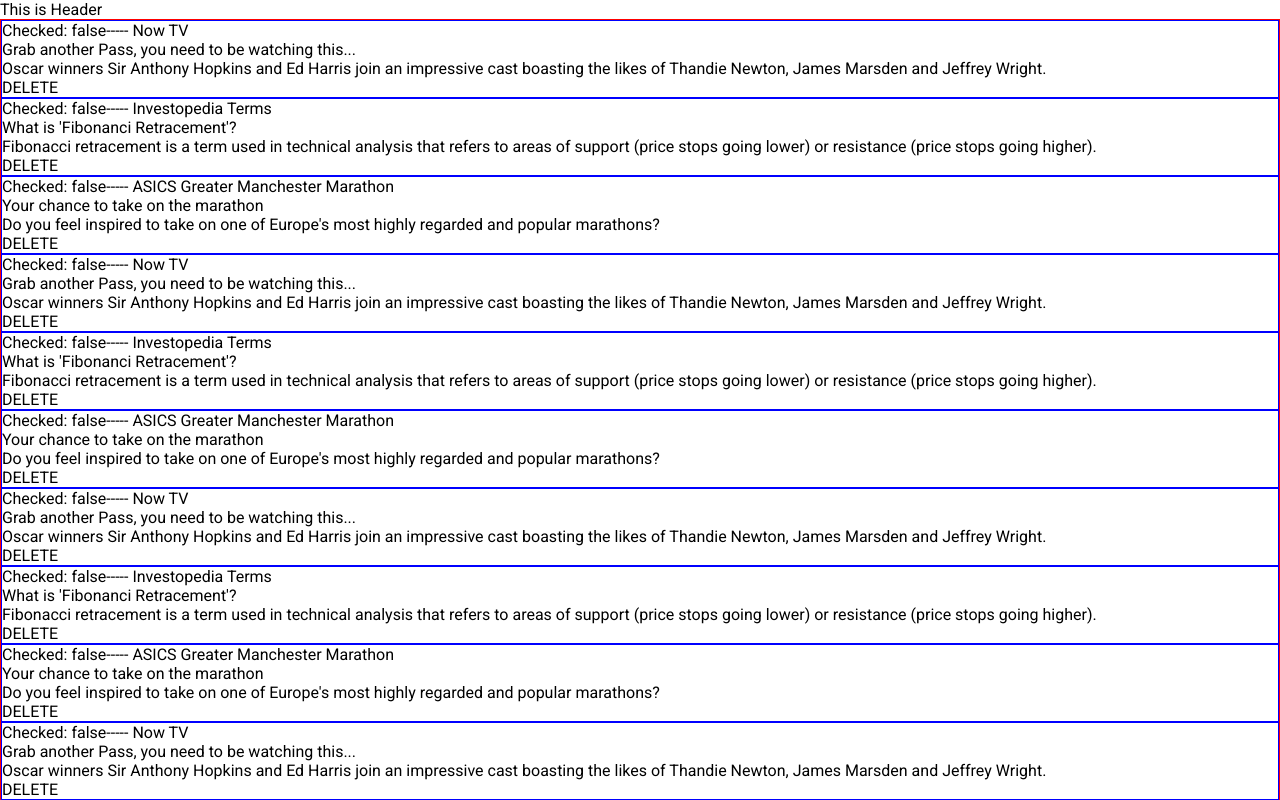
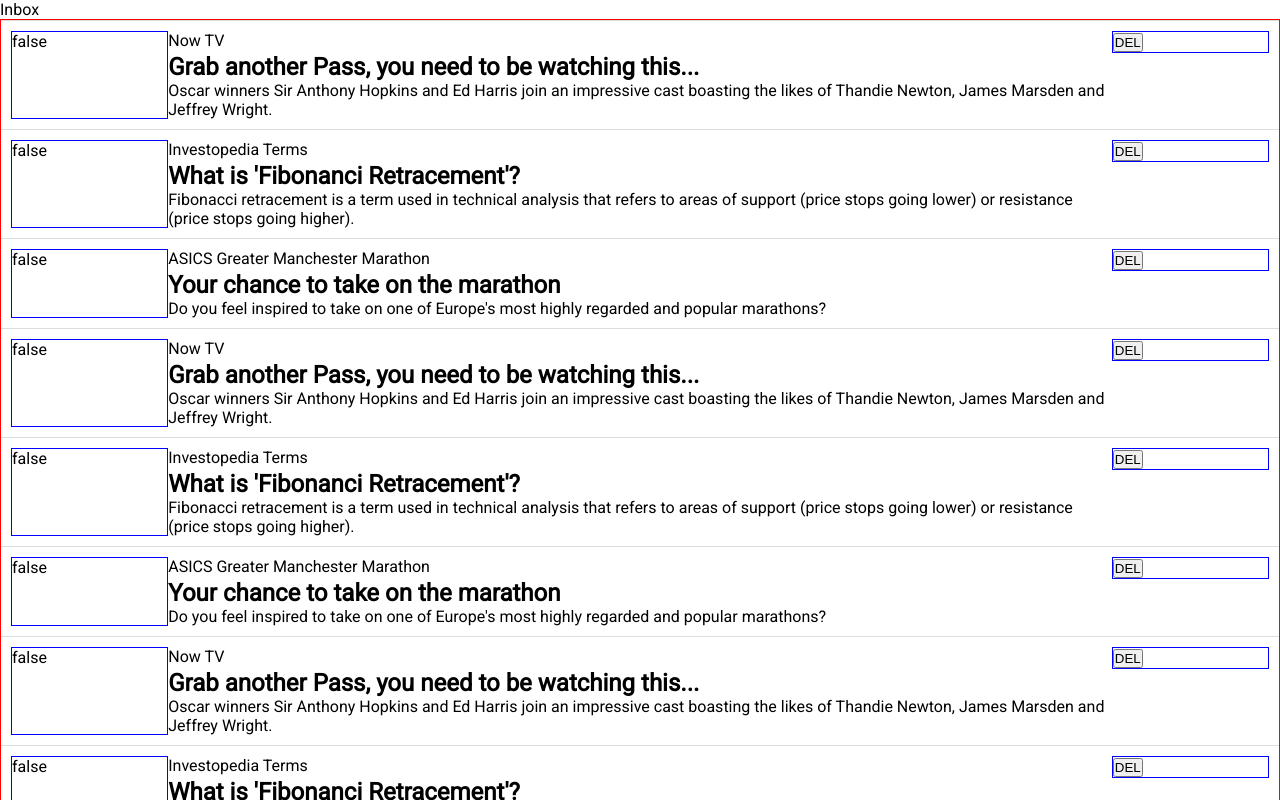
Before and after one commit to pobch/mail-inbox, a React (Create React App) app: page / in a window 1280 px wide. Shown: the top 800 px of the page. Built offline with nearby package versions, Linux system fonts and the light colour scheme.

Commit message:
working on grid layout of MailItem

```diff
--- a/src/App.tsx
+++ b/src/App.tsx
@@ -19,10 +19,10 @@ export interface Mail {
 /**
  * -------------------- STYLES -----------------------
  */
-const Layout: React.FC = styled.div`
+const Layout = styled.div`
   width: 100%;
 `
-const Wrapper: React.FC = styled.div`
+const MailWrapper = styled.div`
   border: 1px solid red;
 `
 
@@ -31,7 +31,6 @@ const Wrapper: React.FC = styled.div`
  */
 const App: React.FC = () => {
   const [mails, setMails] = useState<Mail[]>(initialState)
-  console.log(mails)
 
   const handleDelete = (id: string): React.EventHandler<React.MouseEvent> => {
     return () => {
@@ -55,7 +54,7 @@ const App: React.FC = () => {
   return (
     <Layout>
       <Header />
-      <Wrapper>
+      <MailWrapper>
         {mails.map(mail => (
           <MailItem
             key={mail.id}
@@ -67,7 +66,7 @@ const App: React.FC = () => {
             onClick={handleChecked(mail.id)}
           />
         ))}
-      </Wrapper>
+      </MailWrapper>
     </Layout>
   )
 }
--- a/src/Header.tsx
+++ b/src/Header.tsx
@@ -1,7 +1,7 @@
 import React from 'react'
 
 const Header: React.FC = () => {
-  return <header>This is Header</header>
+  return <header style={{ position: 'sticky', top: '0' }}>Inbox</header>
 }
 
 export { Header }
--- a/src/MailItem.tsx
+++ b/src/MailItem.tsx
@@ -1,6 +1,9 @@
 import React from 'react'
 import styled from 'styled-components'
 
+/**
+ * ------------------------ TYPES ------------------------------
+ */
 interface MailProps {
   subject: string
   body: string
@@ -10,18 +13,53 @@ interface MailProps {
   onClick: React.EventHandler<React.MouseEvent>
 }
 
+/**
+ * ------------------------- STYLES -------------------------------
+ */
+
+// Grid Container
+const MailItemWrapper = styled.article<{ checked: boolean }>`
+  border-top: 1px solid #ddd;
+  padding: 10px;
+  display: grid;
+  grid-template-columns: 1fr 6fr 1fr;
+  ${props => props.checked && `background-color: #ddd;`}
+`
+
+// Grid Items
+const Checked = styled.div`
+  border: 1px solid blue;
+  grid-column: 1 / 2;
+  grid-row: 1 / span 3;
+`
+const Sender = styled.div`
+  grid-column: 2 / 3;
+`
+const BtnWrapper = styled.div`
+  border: 1px solid blue;
+  grid-column: 3 / 4;
+`
+const Heading = styled.h2`
+  grid-column: 2 / 3;
+`
+const Content = styled.p`
+  grid-column: 2 / 3;
+`
+
+/**
+ * ----------------------- COMPONENT -------------------------------
+ */
 const MailItem: React.FC<MailProps> = props => {
   return (
-    <div style={{ border: '1px solid blue' }} onClick={props.onClick}>
-      <span>Checked: {`${props.checked}`}</span>
-      ----- {props.sender}
-      <br />
-      {props.subject}
-      <br />
-      {props.body}
-      <br />
-      <div onClick={props.handleDelete}>DELETE</div>
-    </div>
+    <MailItemWrapper checked={props.checked}>
+      <Checked onClick={props.onClick}>{`${props.checked}`}</Checked>
+      <Sender>{props.sender}</Sender>
+      <BtnWrapper>
+        <button onClick={props.handleDelete}>DEL</button>
+      </BtnWrapper>
+      <Heading>{props.subject}</Heading>
+      <Content>{props.body}</Content>
+    </MailItemWrapper>
   )
 }
 
--- a/src/data.json
+++ b/src/data.json
@@ -1,4 +1,52 @@
 [
+  {
+    "from": {
+      "name": "Now TV",
+      "email": "nowtv@test.com"
+    },
+    "subject": "Grab another Pass, you need to be watching this...",
+    "body": "Oscar winners Sir Anthony Hopkins and Ed Harris join an impressive cast boasting the likes of Thandie Newton, James Marsden and Jeffrey Wright."
+  },
+  {
+    "from": {
+      "name": "Investopedia Terms",
+      "email": "investopedia@test.com"
+    },
+    "subject": "What is 'Fibonanci Retracement'?",
+    "body": "Fibonacci retracement is a term used in technical analysis that refers to areas of support (price stops going lower) or resistance (price stops going higher)."
+  },
+  {
+    "from": {
+      "name": "ASICS Greater Manchester Marathon ",
+      "email": "events@human-race.co.uk"
+    },
+    "subject": "Your chance to take on the marathon",
+    "body": "Do you feel inspired to take on one of Europe's most highly regarded and popular marathons?"
+  },
+  {
+    "from": {
+      "name": "Now TV",
+      "email": "nowtv@test.com"
+    },
+    "subject": "Grab another Pass, you need to be watching this...",
+    "body": "Oscar winners Sir Anthony Hopkins and Ed Harris join an impressive cast boasting the likes of Thandie Newton, James Marsden and Jeffrey Wright."
+  },
+  {
+    "from": {
+      "name": "Investopedia Terms",
+      "email": "investopedia@test.com"
+    },
+    "subject": "What is 'Fibonanci Retracement'?",
+    "body": "Fibonacci retracement is a term used in technical analysis that refers to areas of support (price stops going lower) or resistance (price stops going higher)."
+  },
+  {
+    "from": {
+      "name": "ASICS Greater Manchester Marathon ",
+      "email": "events@human-race.co.uk"
+    },
+    "subject": "Your chance to take on the marathon",
+    "body": "Do you feel inspired to take on one of Europe's most highly regarded and popular marathons?"
+  },
   {
     "from": {
       "name": "Now TV",
```
